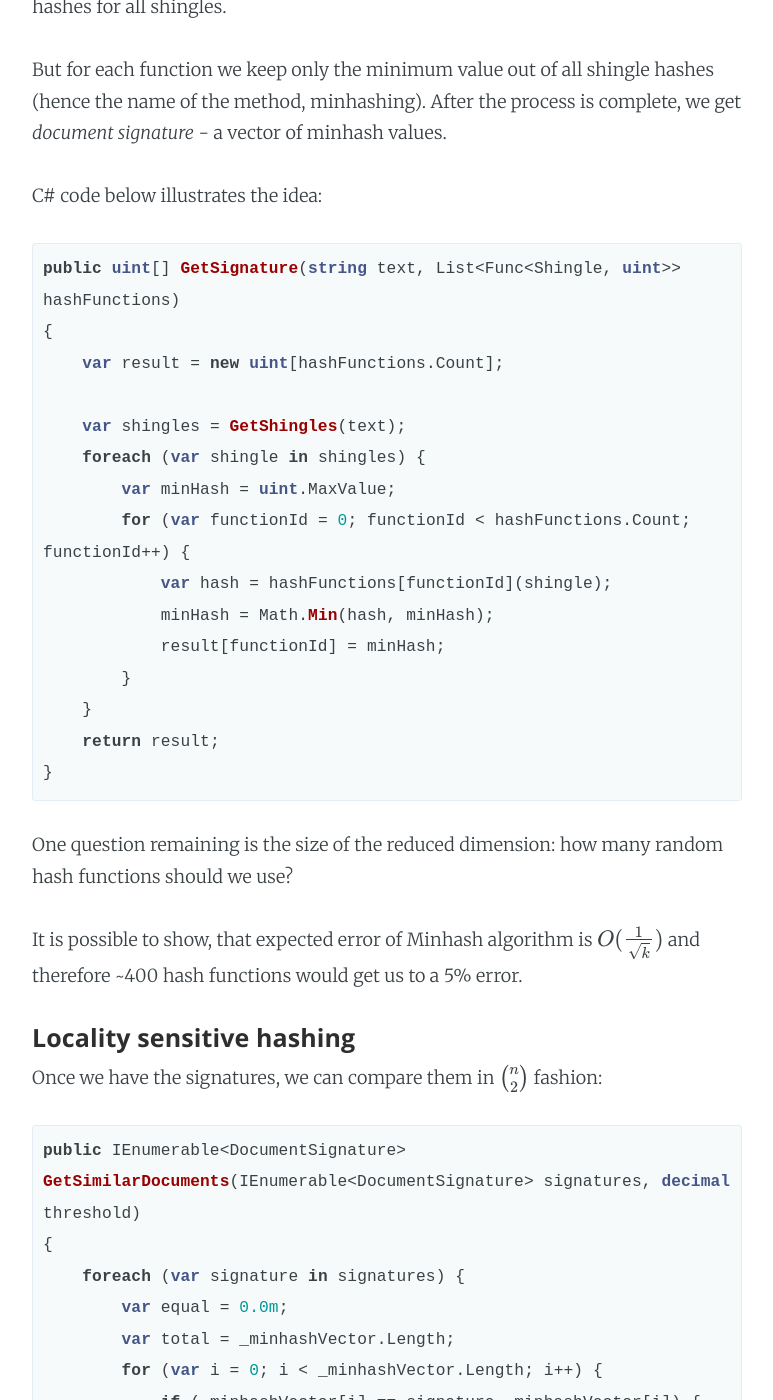
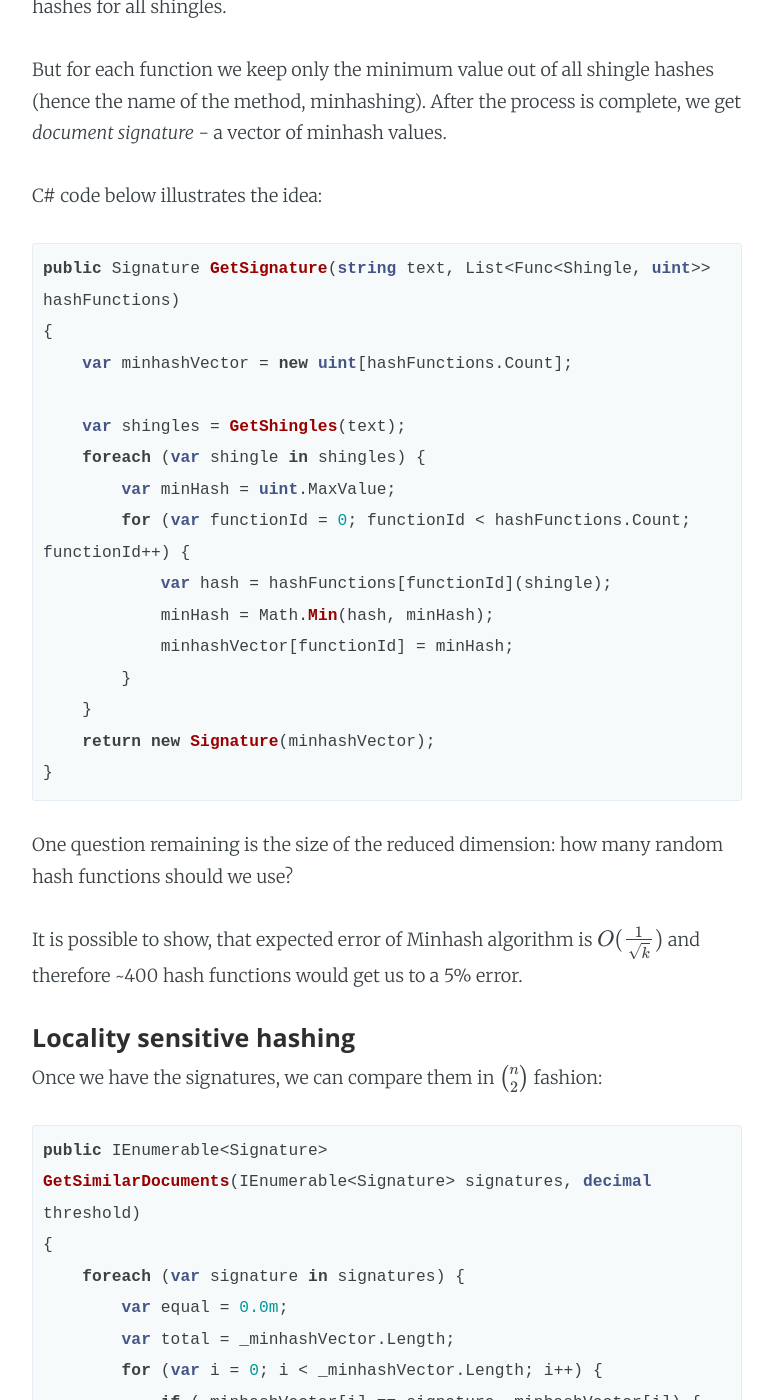
Before and after one commit to andreister/andreister.github.io, a Jekyll site: the page built from _posts/2016-03-17-locality-sensitive-hashing.markdown, in a window 1280 px wide and 1400 px high, scrolled down 1198 px. Shown: the whole window, without its empty margins (253-1026 px from the left). Built offline with Jekyll 4.4.1, drawn with Linux system fonts in a browser that asks for light colours; formulas are drawn with MathJax 3.

Commit message:
LSH blog post

```diff
--- a/_posts/2016-03-17-locality-sensitive-hashing.markdown
+++ b/_posts/2016-03-17-locality-sensitive-hashing.markdown
@@ -43,9 +43,9 @@ of minhash values.
 C# code below illustrates the idea:
 
 {% highlight csharp %}
-public uint[] GetSignature(string text, List<Func<Shingle, uint>> hashFunctions)
+public Signature GetSignature(string text, List<Func<Shingle, uint>> hashFunctions)
 {
-    var result = new uint[hashFunctions.Count];
+    var minhashVector = new uint[hashFunctions.Count];
 
     var shingles = GetShingles(text);
     foreach (var shingle in shingles) {
@@ -53,10 +53,10 @@ public uint[] GetSignature(string text, List<Func<Shingle, uint>> hashFunctions)
         for (var functionId = 0; functionId < hashFunctions.Count; functionId++) {
             var hash = hashFunctions[functionId](shingle);
             minHash = Math.Min(hash, minHash);
-            result[functionId] = minHash;
+            minhashVector[functionId] = minHash;
         }
     }
-    return result;
+    return new Signature(minhashVector);
 }
 {% endhighlight %}
 
@@ -71,7 +71,7 @@ and therefore ~400 hash functions would get us to a 5% error.
 Once we have the signatures, we can compare them in $$\binom{n}{2}$$ fashion:
 
 {% highlight csharp %}
-public IEnumerable<DocumentSignature> GetSimilarDocuments(IEnumerable<DocumentSignature> signatures, decimal threshold)
+public IEnumerable<Signature> GetSimilarDocuments(IEnumerable<Signature> signatures, decimal threshold)
 {
     foreach (var signature in signatures) {
         var equal = 0.0m;
```
